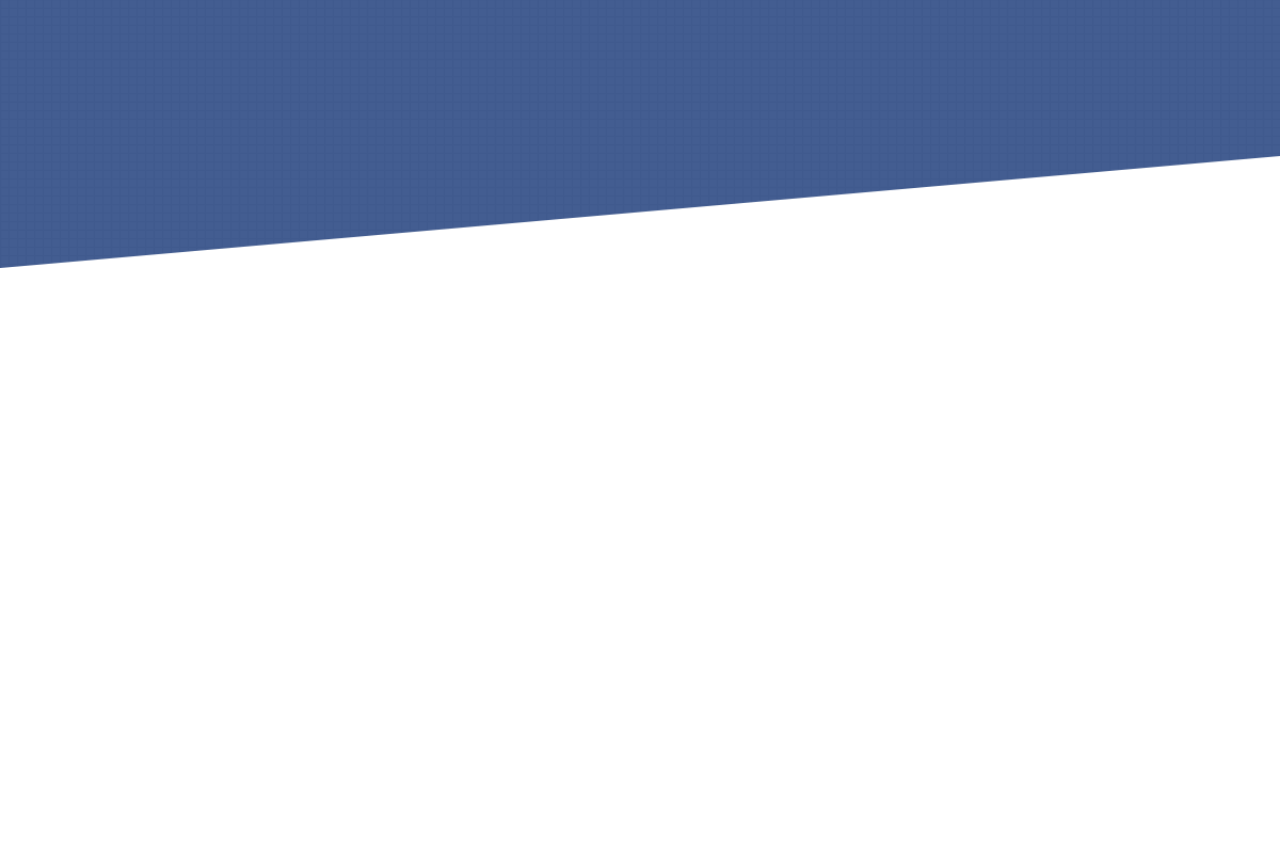
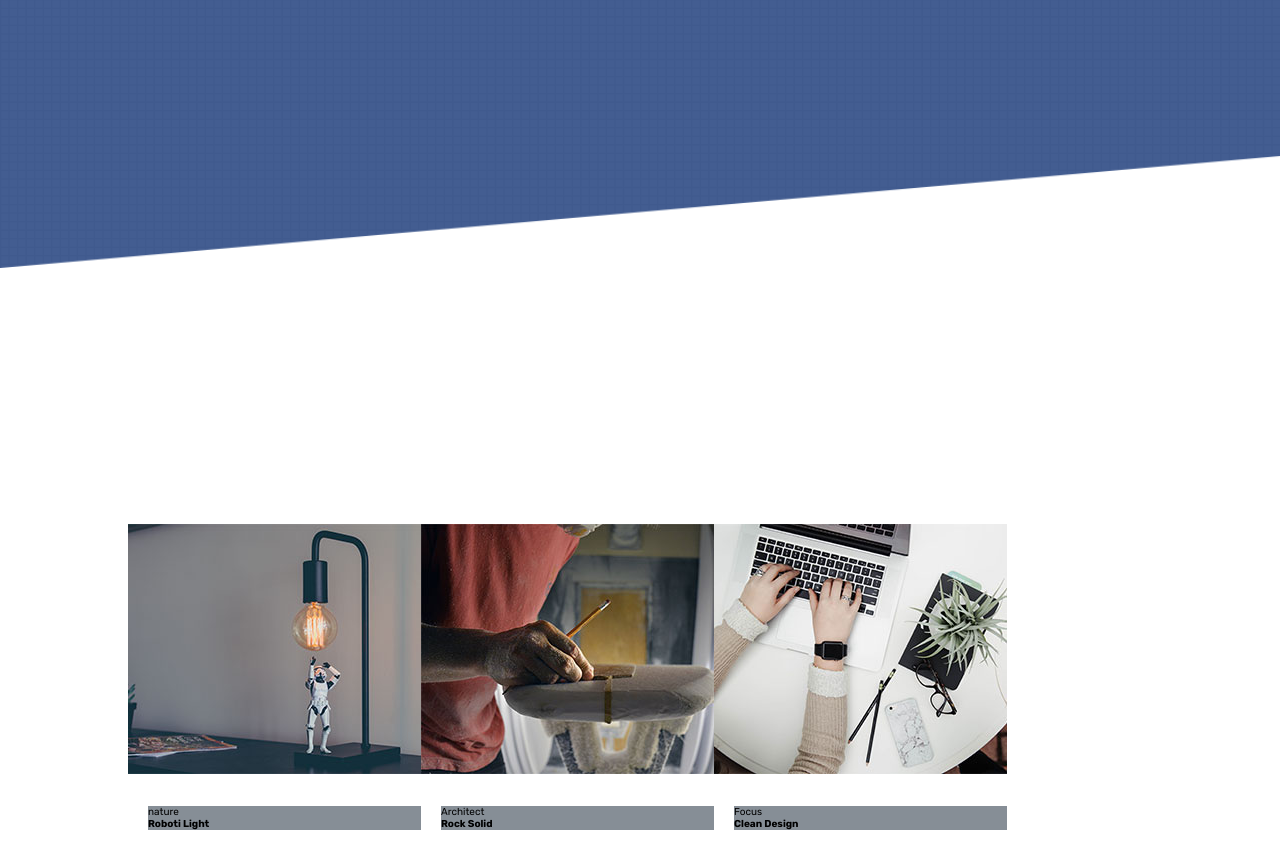
Before and after one commit to rahulrameshm0/Ziggy, a plain HTML site: page index.html in a window 1280 px wide. Shown: the part 1722-2590 px from the top of the page. Before the commit the page ends 1990 px from the top, so only its background shows below. Drawn offline with Linux system fonts and the light colour scheme.

Commit message:
section 4 started

```diff
--- a/index.html
+++ b/index.html
@@ -63,5 +63,27 @@
         </div>
         </div>
     </section>
+
+    <section class="section-4">
+        <div class="container-4">
+            <figure>
+                <img src="img/first-item.jpg" alt="">
+                <p class="models">nature</p>
+                <h4 class="headline">Roboti Light</h4>
+            </figure>
+
+            <figure>
+                <img src="img/second-item.jpg" alt="">
+                <p class="models">Architect</p>
+                <h4 class="headline">Rock Solid</h4>
+            </figure>
+
+            <figure>
+                <img src="img/third-item.jpg" alt="">
+                <p class="models">Focus</p>
+                <h4 class="headline">Clean Design</h4>
+            </figure>
+        </div>
+    </section>
 </body>
 </html>
--- a/style.css
+++ b/style.css
@@ -139,3 +139,18 @@ SECTION-3
 SECTION-4
 =====================
 */
+
+.section-4{
+padding: 20% 0 20% 0;
+}
+
+.container-4{
+    display: flex;
+    align-items: stretch;
+    padding: 0 10%;
+}
+
+.models, .headline{
+    margin-left: 2rem;
+    background-color: #868e96;
+}
```
